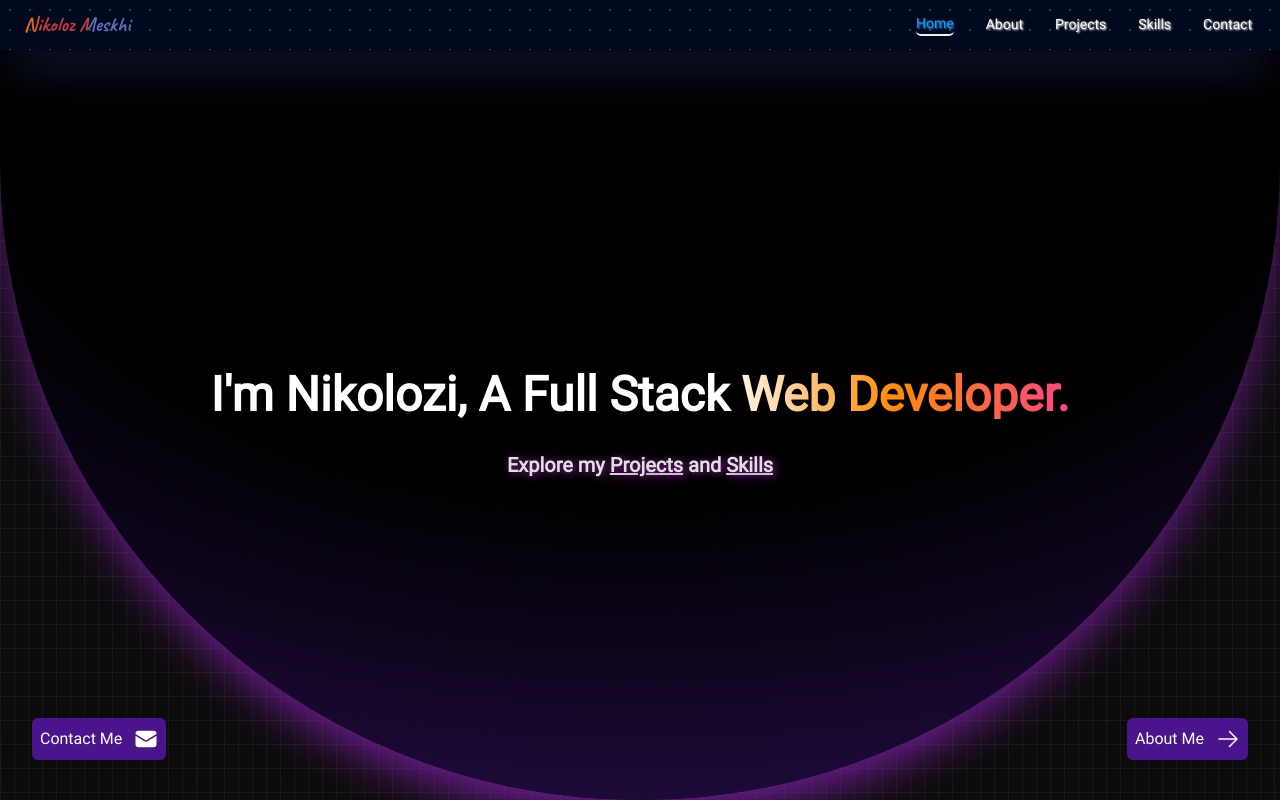
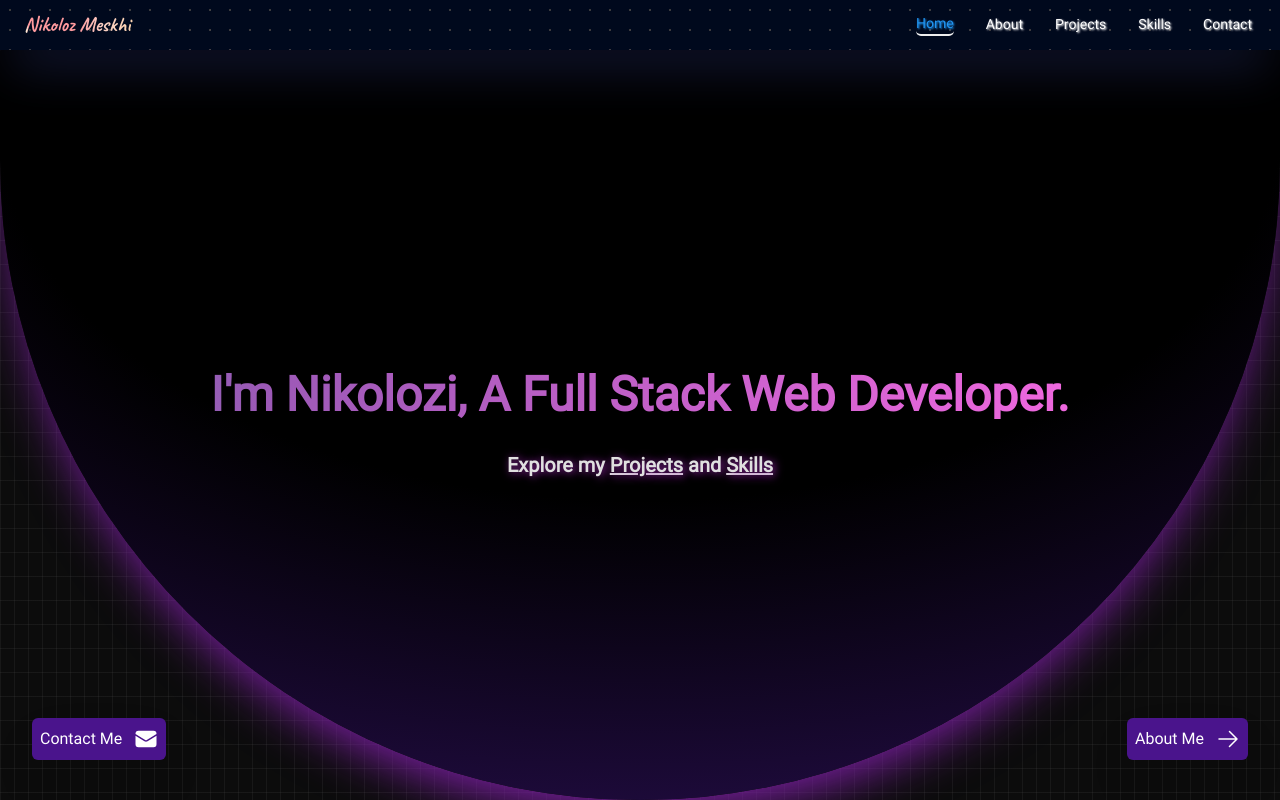
Before and after one commit to Nikolozi2004/Personal-Portfolio, a React (Vite) app: page /Personal-Portfolio/home in a window 1280 px wide. Built offline with nearby package versions, Linux system fonts and the light colour scheme.

Commit message:
added animations and better coloring, added gmail link

```diff
--- a/index.html
+++ b/index.html
@@ -3,7 +3,7 @@
 
 <head>
   <meta charset="UTF-8" />
-  <link rel="icon" type="image/svg+xml" href="/public/favicon-32x32.png" />
+  <link rel="icon" type="image/svg+xml" href="/favicon-32x32.png" />
   <meta name="viewport" content="width=device-width, initial-scale=1.0" />
   <title>Nikoloz Meskhi</title>
 </head>
--- a/src/index.css
+++ b/src/index.css
@@ -64,39 +64,46 @@
     src: url('./fonts/Caveat-Bold.ttf');
 }
 
-/* .NavLink {
-    font-family: robotomedium;
-} */
-
 .contchild:first-child {
     fill: #ffffff !important;
 }
 
 .ani {
-    background: linear-gradient(to right, #ffffff 20%, #ff8c00 30%, #ff00ff 50%, #ff8c00 70%, #ffffff 80%);
+    background: linear-gradient(90deg, #ff6b6b, #f9ca24, #38ada9, #9b59b6, #f368e0);
+    background-size: 400% 400%;
+    -webkit-background-clip: text;
+    background-clip: text;
+    -webkit-text-fill-color: transparent;
+    color: transparent;
+    animation: gradientAnimation 10s ease-in-out infinite alternate;
+}
+
+.homeh {
+    height: 100%;
+}
+@keyframes gradientAnimation {
+    0% {
+        background-position: 0% 50%;
+    }
+    50% {
+        background-position: 100% 50%;
+    }
+    100% {
+        background-position: 0% 50%;
+    }
+}
+
+.fntnav {
+    font-family: navlg;
+    font-size: 1.3rem;
+    background: linear-gradient(to right, #ff9a9e 20%, #fad0c4 30%, #fad4a1 50%, #ffeecf 70%, #ffebd6 80%);
     -webkit-background-clip: text;
     background-clip: text;
     -webkit-text-fill-color: transparent;
     color: transparent;
     background-size: 200% auto;
-    animation: textShine 7s ease-in-out infinite alternate;
-}
-
-.homeh {
-    height: 105vh;
-}
-
-.fntnav {
-    font-family: navlg;
-    font-size: 1.3rem;
-    background: linear-gradient(to right, #6669ba 20%, #ff8c00 30%, #ff00ff 50%, #ff8c00 70%, #c83737 80%);
-    -webkit-background-clip: text;
-    background-clip: text;
-    -webkit-text-fill-color: transparent;
-    color: transparent;
-    background-size: 200% auto;
-    animation: textShine 4s ease-in-out infinite alternate;
-    width: 113px;
+    animation: textShine 6s ease-in-out infinite alternate;
+    width: 125px;
 }
 
 @keyframes textShine {
--- a/src/pages/About.jsx
+++ b/src/pages/About.jsx
@@ -28,7 +28,7 @@ export const About = () => {
         <Typography
           variant='h3'
           color='white'
-          className='mb-10 mt-8 text-center lg:text-left border-b-2 [text-shadow:3px_3px_6px_var(--tw-shadow-color)] shadow-red-500'>
+          className='mb-10 mt-8 text-center lg:text-left border-b-2 [text-shadow:3px_3px_6px_var(--tw-shadow-color)] shadow-purple-500'>
           About Me
         </Typography>
         <div className='w-full flex flex-col h-full'>
@@ -63,7 +63,7 @@ export const About = () => {
         <Accordion open={open === 1} animate={CUSTOM_ANIMATION}>
           <AccordionHeader onClick={() => handleOpen(1)} className='justify-center text-center text-white hover:text-purple-900 px-2'>What project are you currently working on?</AccordionHeader>
           <AccordionBody className="bg-white p-3 rounded-md text-black">
-            I am currently developing a full-stack e-commerce web application using the MERN stack with TypeScript. This involves creating a robust and scalable platform for online shopping, integrating front-end and back-end technologies seamlessly.
+            I am currently developing a full-stack e-commerce web application using the MERN stack with TypeScript. This involves creating a robust and scalable platform for online shopping and integrating front-end and back-end technologies seamlessly.
           </AccordionBody>
         </Accordion>
         <Accordion open={open === 2} animate={CUSTOM_ANIMATION}>
@@ -79,7 +79,7 @@ export const About = () => {
             What are your career goals?
           </AccordionHeader>
           <AccordionBody className="bg-white p-3 rounded-md text-black">
-            My career goal is to become a paragraphing full-stack developer, specializing in creating scalable and efficient web applications. I am passionate about continuous learning and staying updated with the latest technologies. In the long term, I aim to take on paragraphership roles where I can mentor and guide junior developers and contribute to innovative projects that make a positive impact.
+            My career aspiration is to excel as a proficient full-stack developer, specialising in crafting scalable and high-performing web applications. I am deeply committed to ongoing learning and consistently staying abreast of emerging technologies and industry trends. Looking ahead, I aspire to assume leadership positions where I can provide mentorship to emerging talents in the field while also contributing my expertise to pioneering projects that drive positive change.
           </AccordionBody>
         </Accordion>
         <Accordion open={open === 4} animate={CUSTOM_ANIMATION}>
--- a/src/pages/Contact.jsx
+++ b/src/pages/Contact.jsx
@@ -167,7 +167,7 @@ export const Contact = () => {
               <Typography variant="h4">
                 GitHub
               </Typography>
-              <GithubOriginal size='40 40' color='white' fill='white' className='my-2 h-10 w-10 [&_*]:fill-white'/>
+              <GithubOriginal size='40 40' color='white' fill='white' className='my-2 h-10 w-10 [&_*]:fill-white' />
             </div>
           </a>
           <a href="https://www.linkedin.com/in/nikoloz-meskhi-a69bb2181/" target='_blank' className='px-2 mb-5 w-full lg:w-2/3 bg-white text-white rounded-sm hover:bg-[#000000] bg-[radial-gradient(#ffffff33_1px,#00091d_1px)] bg-[size:20px_20px]'>
@@ -178,7 +178,7 @@ export const Contact = () => {
               <LinkedinOriginal size='40' color='white' fill='white' className='my-2  h-10 w-10' />
             </div>
           </a>
-          <div className='flex items-center justify-between mb-4 w-full lg:w-2/3 h-10 px-2 rounded-md bg-white hover:[background:radial-gradient(125%_125%_at_50%_10%,#000_40%,#63e_100%)] hover:text-white'>
+          <a href="mailto:nikolozmeskhi12@gmail.com" target='_self' aria-disabled="false" className='flex items-center justify-between mb-4 w-full lg:w-2/3 h-10 px-2 rounded-md bg-white hover:[background:radial-gradient(125%_125%_at_50%_10%,#000_40%,#63e_100%)] hover:text-white'>
             <Typography variant="h6">
               nikolozmeskhi12@gmail.com
             </Typography>
@@ -186,7 +186,7 @@ export const Contact = () => {
               <path d="M1.5 8.67v8.58a3 3 0 0 0 3 3h15a3 3 0 0 0 3-3V8.67l-8.928 5.493a3 3 0 0 1-3.144 0L1.5 8.67Z" />
               <path d="M22.5 6.908V6.75a3 3 0 0 0-3-3h-15a3 3 0 0 0-3 3v.158l9.714 5.978a1.5 1.5 0 0 0 1.572 0L22.5 6.908Z" />
             </svg>
-          </div>
+          </a>
           <div className='flex items-center justify-between mb-4 w-full lg:w-2/3 h-10 px-2 rounded-md bg-white hover:[background:radial-gradient(125%_125%_at_50%_10%,#000_40%,#63e_100%)] hover:text-white'>
             <Typography variant="h6">
               +995 511 14 58 05
--- a/src/pages/Home.jsx
+++ b/src/pages/Home.jsx
@@ -10,10 +10,10 @@ export const Home = () => {
       animate={{ opacity: 1 }}
       exit={{ opacity: 0 }}
       transition={{ duration: 0.5 }}
-      className='relative w-full homeh flex flex-col items-center justify-center'
+      className='relative w-full homeh flex flex-col items-center justify-center h-auto'
 
     >
-      <div className="shadow-2xl relative bgofhome shadow-purple-700 flex flex-col items-center justify-center text-white rounded-t-xl h-full max-w-screen-2xl w-full rounded-br-full rounded-bl-full p-5 [background:radial-gradient(125%_125%_at_50%_10%,#000_40%,#35136a_100%)]">
+      <div className="shadow-2xl relative bgofhome shadow-purple-700 flex flex-col items-center justify-center text-white rounded-t-xl h-full max-w-screen-2xl w-full rounded-br-full rounded-bl-full p-5 [background:radial-gradient(125%_125%_at_50%_10%,#000_40%,#35136a_100%)] hmbll">
         <Typography
           variant='h1'
           className="font-bold ani text-center mb-4 bg-gradient-to-r from-blue-300 via-blue-gray-300 to-indigo-600 text-3xl md:text-4xl lg:text-5xl inline-block text-transparent bg-clip-text">I'm Nikolozi, <br className='block md:hidden' /> A Full Stack Web Developer.</Typography>
@@ -22,7 +22,7 @@ export const Home = () => {
         </Typography>
       </div>
       <Link to="/Personal-Portfolio/about">
-        <div className='hover:scale-110 p-1 bottom-1 right-1 md:bottom-10 md:right-8 z-50 absolute cursor-pointer md:p-2 rounded-md w-auto gap-3 bg-purple-900 shadow-2xl transition-all hover:shadow-purple-300 hover:bg-purple-700 flex justify-between items-center'>
+        <div className='hover:scale-110 homebtn p-1 bottom-1 right-1 md:bottom-10 md:right-8 z-50 absolute cursor-pointer md:p-2 rounded-md w-auto gap-3 bg-purple-900 shadow-2xl transition-all hover:shadow-purple-300 flex justify-between items-center'>
           <Typography className='bottom-10 right-20 cursor-pointer text-white'>
             About Me
           </Typography>
@@ -32,7 +32,7 @@ export const Home = () => {
         </div>
       </Link>
     <Link to={"/Personal-Portfolio/contact"}>
-      <div className='hover:scale-110 p-1 bottom-1 left-1 md:bottom-10 md:left-8 z-50 absolute cursor-pointer md:p-2 rounded-md w-auto gap-3 bg-purple-900 shadow-2xl transition-all hover:shadow-purple-300 hover:bg-purple-700 flex justify-between items-center'>
+      <div className='hover:scale-110 homebtn p-1 bottom-1 left-1 md:bottom-10 md:left-8 z-50 absolute cursor-pointer md:p-2 rounded-md w-auto gap-3 bg-purple-900 shadow-2xl transition-all hover:shadow-purple-300 flex justify-between items-center'>
         <Typography className='bottom-10 right-20 cursor-pointer text-white'>
           Contact Me
         </Typography>
```
